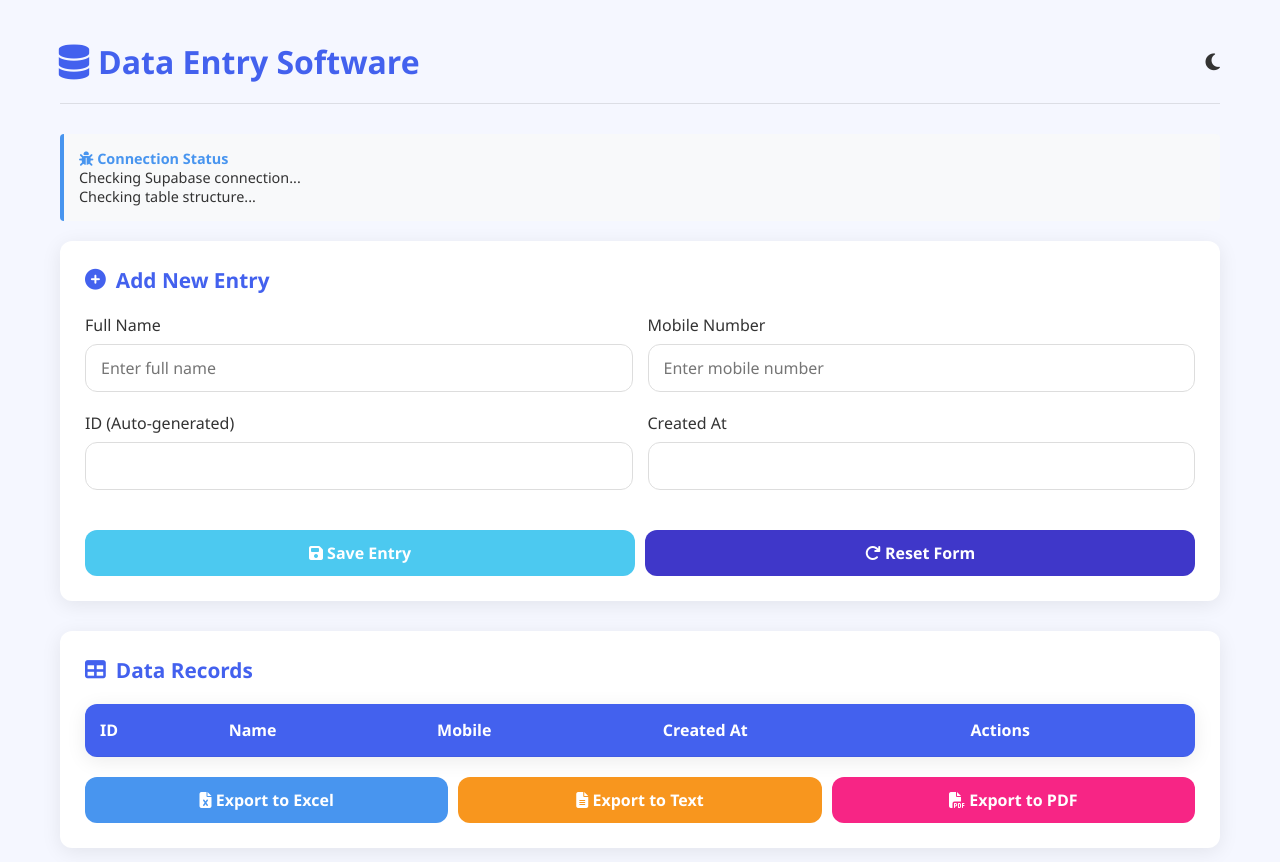
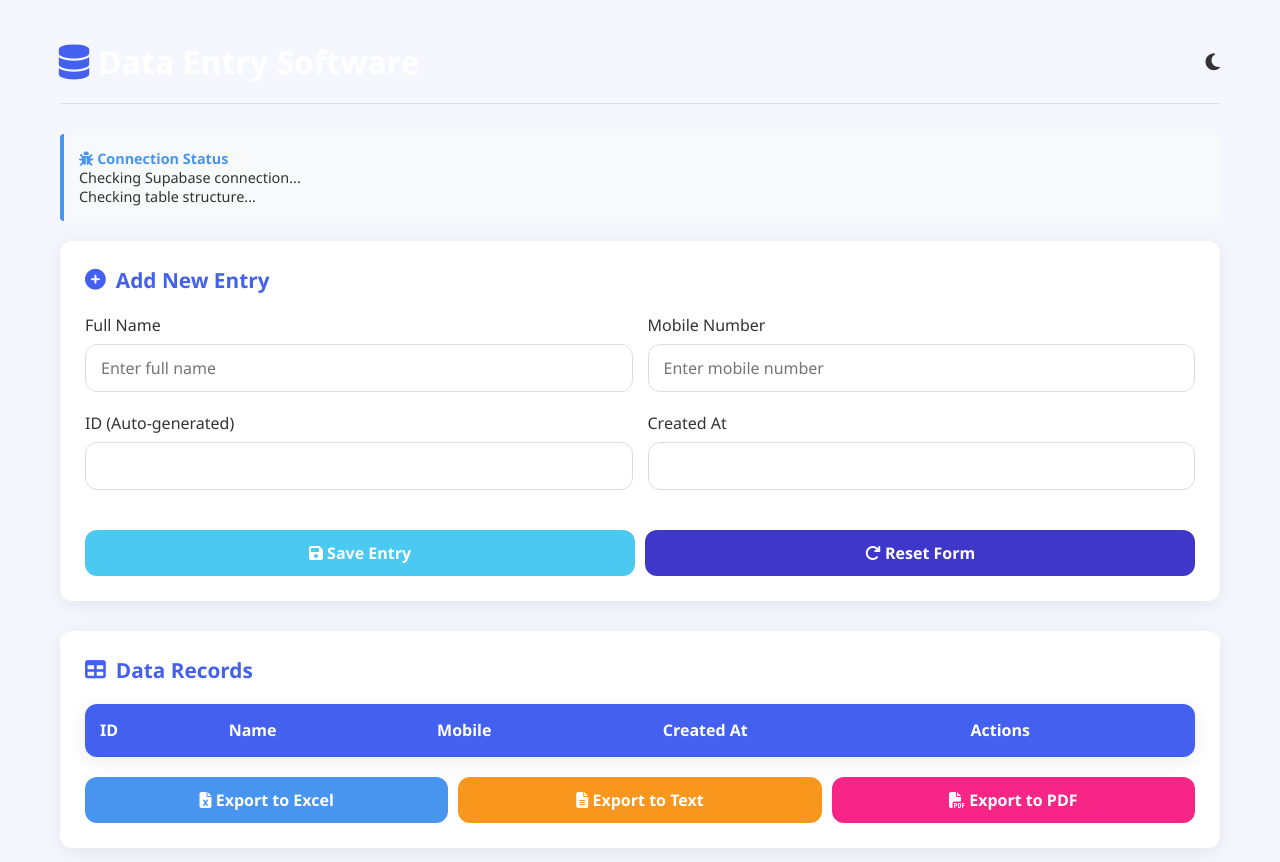
Before and after one commit to Uttra-kumar/Data-Entry-, a plain HTML site: page Soft1.html in a window 1280 px wide. Drawn offline with nearby package versions, Linux system fonts and the light colour scheme; a script that the page names is missing.

Commit message:
Update Soft1.html

```diff
--- a/Soft1.html
+++ b/Soft1.html
@@ -80,7 +80,10 @@
             align-items: center;
             gap: 10px;
         }
-
+        a{
+            text-decoration: none;
+            color: #FFFFFF;
+        }
         .header h1 i {
             animation: pulse 2s infinite;
         }
@@ -424,7 +427,7 @@
 <body>
     <div class="container">
         <div class="header">
-            <h1><i class="fas fa-database"></i> Data Entry Software</h1>
+            <h1><i class="fas fa-database"></i><a href="soft1.html"> Data Entry Software</a></h1>
             <div class="user-menu">
                 <button class="theme-toggle" id="themeToggle">
                     <i class="fas fa-moon"></i>
```
